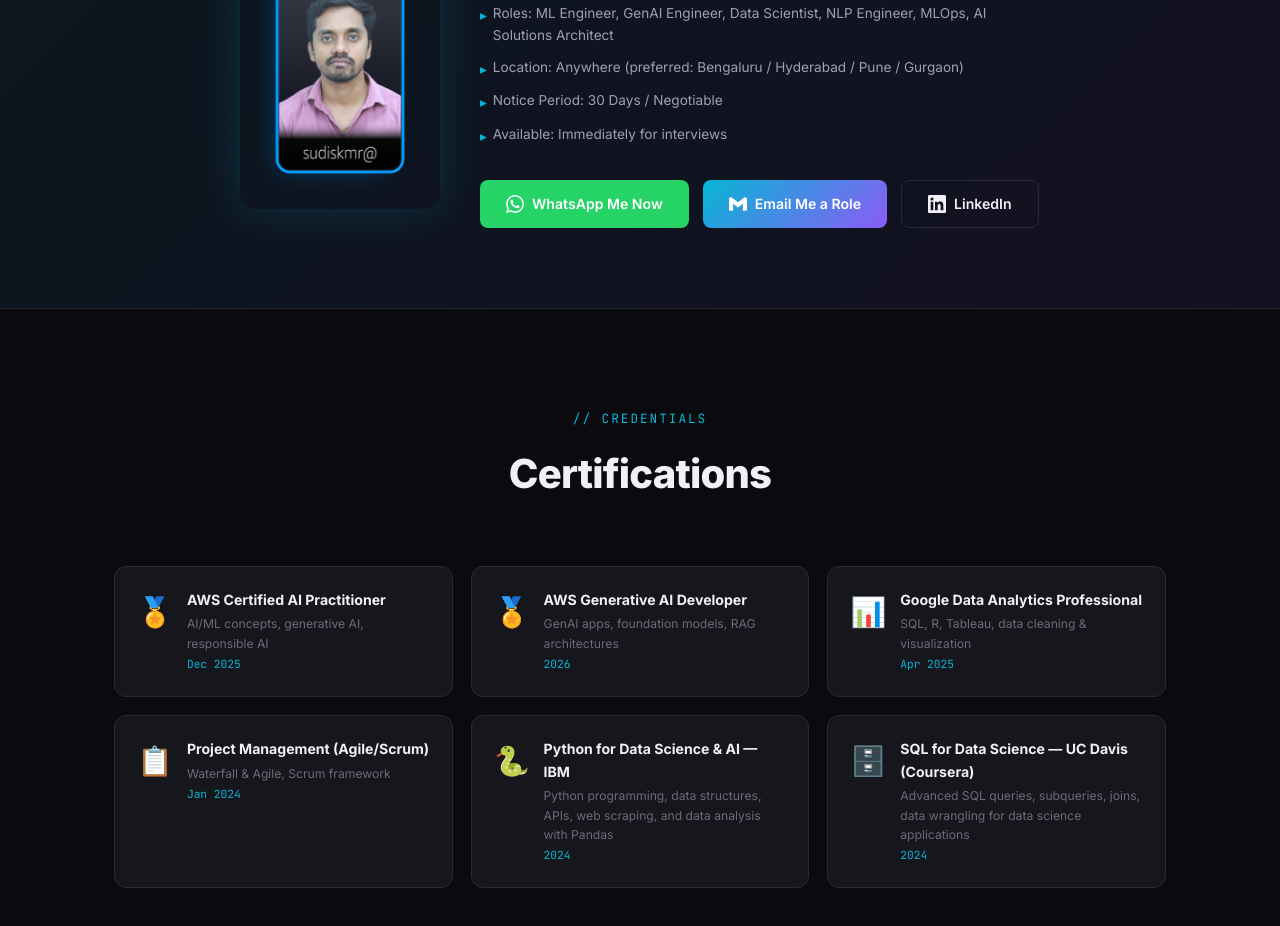
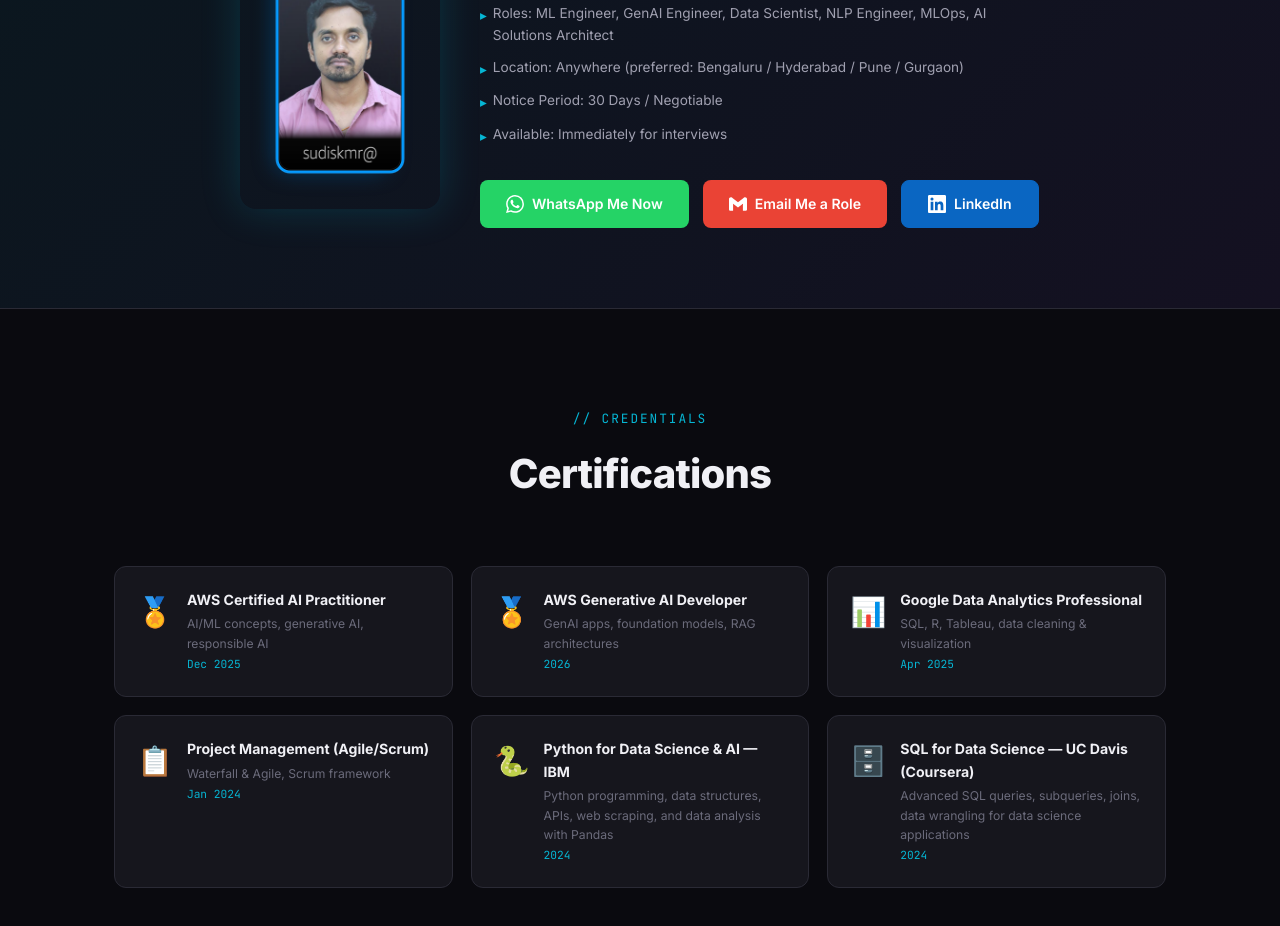
Before and after one commit to Sudish007/portfolio, a plain HTML site: page index.html in a window 1280 px wide. Shown: the part 6611-7537 px from the top of the page. Drawn offline with Linux system fonts and the light colour scheme.

Commit message:
Brand colors: Gmail red (#EA4335), LinkedIn blue (#0A66C2)

```diff
--- a/index.html
+++ b/index.html
@@ -477,8 +477,8 @@
 </div>
 <div class="hire-buttons">
 <a href="https://wa.me/919870176701?text=Hi%20Sudish%2C%20I%20have%20a%20role%20I'd%20like%20to%20discuss%20at%20my%20company.%20Let's%20connect!" target="_blank" class="btn btn-whatsapp"><svg width="18" height="18" fill="#fff" viewBox="0 0 24 24"><path d="M17.472 14.382c-.297-.149-1.758-.867-2.03-.967-.273-.099-.471-.148-.67.15-.197.297-.767.966-.94 1.164-.173.199-.347.223-.644.075-.297-.15-1.255-.463-2.39-1.475-.883-.788-1.48-1.761-1.653-2.059-.173-.297-.018-.458.13-.606.134-.133.298-.347.446-.52.149-.174.198-.298.298-.497.099-.198.05-.371-.025-.52-.075-.149-.669-1.612-.916-2.207-.242-.579-.487-.5-.669-.51-.173-.008-.371-.01-.57-.01-.198 0-.52.074-.792.372-.272.297-1.04 1.016-1.04 2.479 0 1.462 1.065 2.875 1.213 3.074.149.198 2.096 3.2 5.077 4.487.709.306 1.262.489 1.694.625.712.227 1.36.195 1.871.118.571-.085 1.758-.719 2.006-1.413.248-.694.248-1.289.173-1.413-.074-.124-.272-.198-.57-.347m-5.421 7.403h-.004a9.87 9.87 0 01-5.031-1.378l-.361-.214-3.741.982.998-3.648-.235-.374a9.86 9.86 0 01-1.51-5.26c.001-5.45 4.436-9.884 9.888-9.884 2.64 0 5.122 1.03 6.988 2.898a9.825 9.825 0 012.893 6.994c-.003 5.45-4.437 9.884-9.885 9.884m8.413-18.297A11.815 11.815 0 0012.05 0C5.495 0 .16 5.335.157 11.892c0 2.096.547 4.142 1.588 5.945L.057 24l6.305-1.654a11.882 11.882 0 005.683 1.448h.005c6.554 0 11.89-5.335 11.893-11.893a11.821 11.821 0 00-3.48-8.413z"/></svg> WhatsApp Me Now</a>
-<a href="mailto:sudishnit@gmail.com?subject=Opportunity%20at%20[Your%20Company]&body=Hi%20Sudish%2C%0A%0AI%20came%20across%20your%20portfolio%20and%20I%20think%20you%27d%20be%20a%20great%20fit%20for%20a%20role%20at%20our%20company.%0A%0ACompany%3A%20%0ARole%3A%20%0ALocation%3A%20%0ACTC%20Range%3A%20%0A%0ALet%27s%20schedule%20a%20call!" class="btn btn-primary"><svg width="18" height="18" fill="#fff" viewBox="0 0 24 24"><path d="M24 5.457v13.909c0 .904-.732 1.636-1.636 1.636h-3.819V11.73L12 16.64l-6.545-4.91v9.273H1.636A1.636 1.636 0 010 19.366V5.457c0-2.023 2.309-3.178 3.927-1.964L5.455 4.64 12 9.548l6.545-4.91 1.528-1.145C21.69 2.28 24 3.434 24 5.457z"/></svg> Email Me a Role</a>
-<a href="https://linkedin.com/in/simplysudish" target="_blank" class="btn btn-secondary"><svg width="18" height="18" fill="currentColor" viewBox="0 0 24 24"><path d="M20.447 20.452h-3.554v-5.569c0-1.328-.027-3.037-1.852-3.037-1.853 0-2.136 1.445-2.136 2.939v5.667H9.351V9h3.414v1.561h.046c.477-.9 1.637-1.85 3.37-1.85 3.601 0 4.267 2.37 4.267 5.455v6.286zM5.337 7.433a2.062 2.062 0 01-2.063-2.065 2.064 2.064 0 112.063 2.065zm1.782 13.019H3.555V9h3.564v11.452zM22.225 0H1.771C.792 0 0 .774 0 1.729v20.542C0 23.227.792 24 1.771 24h20.451C23.2 24 24 23.227 24 22.271V1.729C24 .774 23.2 0 22.222 0h.003z"/></svg> LinkedIn</a>
+<a href="mailto:sudishnit@gmail.com?subject=Opportunity%20at%20[Your%20Company]&body=Hi%20Sudish%2C%0A%0AI%20came%20across%20your%20portfolio%20and%20I%20think%20you%27d%20be%20a%20great%20fit%20for%20a%20role%20at%20our%20company.%0A%0ACompany%3A%20%0ARole%3A%20%0ALocation%3A%20%0ACTC%20Range%3A%20%0A%0ALet%27s%20schedule%20a%20call!" class="btn btn-primary" style="background:#EA4335"><svg width="18" height="18" fill="#fff" viewBox="0 0 24 24"><path d="M24 5.457v13.909c0 .904-.732 1.636-1.636 1.636h-3.819V11.73L12 16.64l-6.545-4.91v9.273H1.636A1.636 1.636 0 010 19.366V5.457c0-2.023 2.309-3.178 3.927-1.964L5.455 4.64 12 9.548l6.545-4.91 1.528-1.145C21.69 2.28 24 3.434 24 5.457z"/></svg> Email Me a Role</a>
+<a href="https://linkedin.com/in/simplysudish" target="_blank" class="btn btn-secondary" style="background:#0A66C2;border-color:#0A66C2;color:#fff"><svg width="18" height="18" fill="#fff" viewBox="0 0 24 24"><path d="M20.447 20.452h-3.554v-5.569c0-1.328-.027-3.037-1.852-3.037-1.853 0-2.136 1.445-2.136 2.939v5.667H9.351V9h3.414v1.561h.046c.477-.9 1.637-1.85 3.37-1.85 3.601 0 4.267 2.37 4.267 5.455v6.286zM5.337 7.433a2.062 2.062 0 01-2.063-2.065 2.064 2.064 0 112.063 2.065zm1.782 13.019H3.555V9h3.564v11.452zM22.225 0H1.771C.792 0 0 .774 0 1.729v20.542C0 23.227.792 24 1.771 24h20.451C23.2 24 24 23.227 24 22.271V1.729C24 .774 23.2 0 22.222 0h.003z"/></svg> LinkedIn</a>
 </div>
 </div>
 </div>
```
